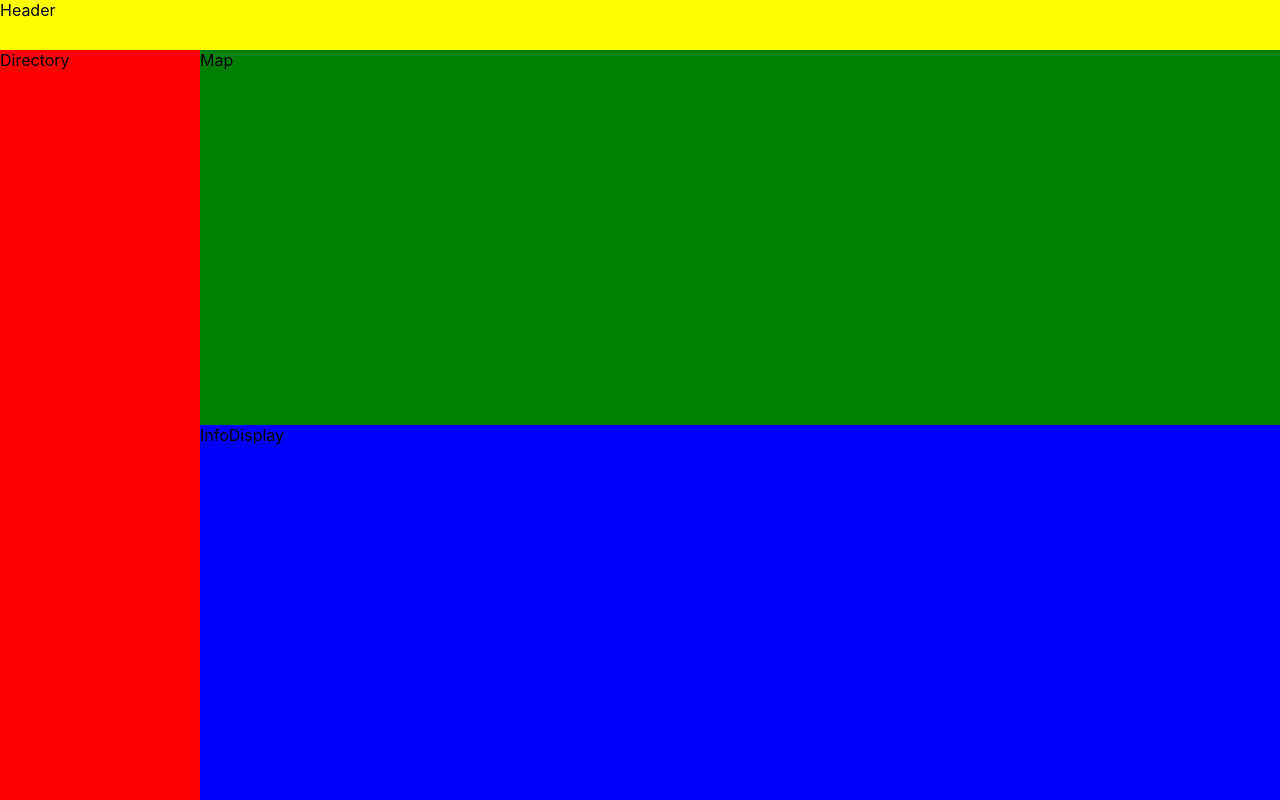
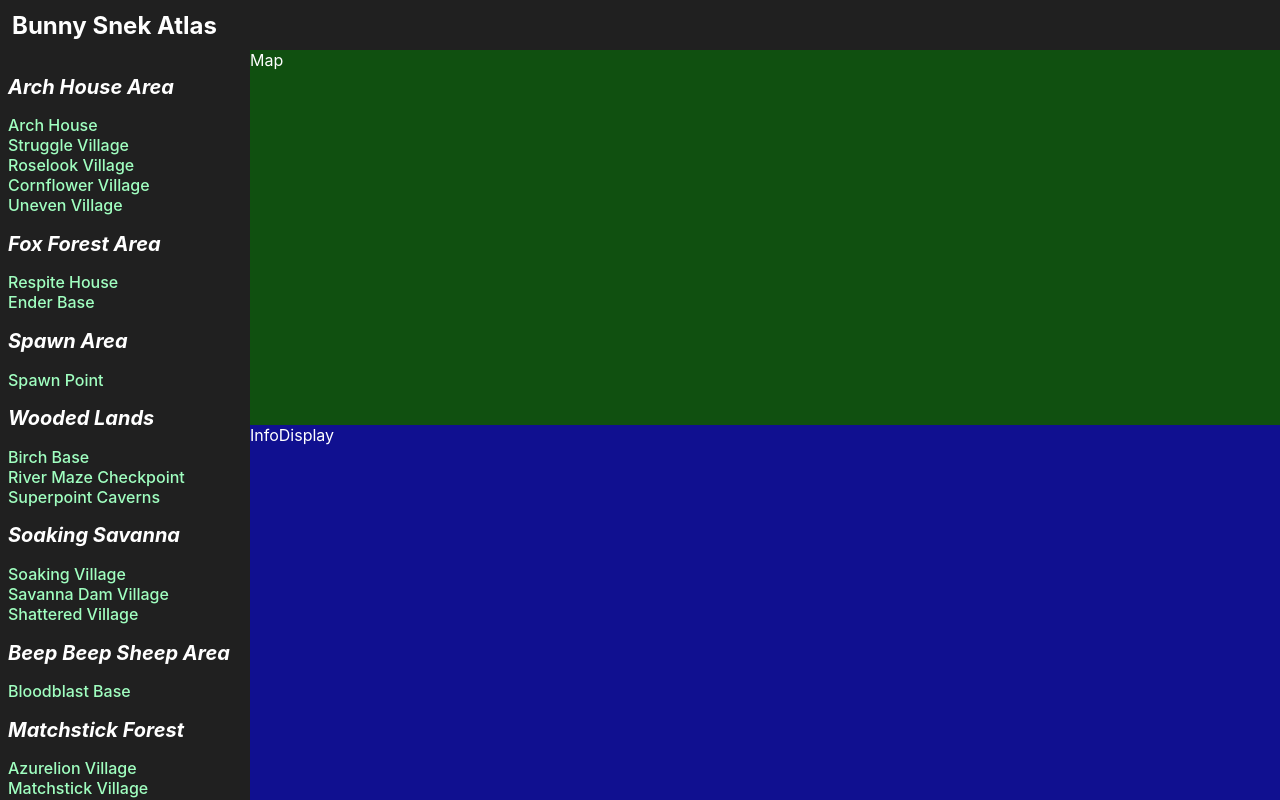
Before and after one commit to mstop4/bunny-snek-atlas-app, a React (Create React App) app: page / in a window 1280 px wide. Built offline with nearby package versions, Linux system fonts and the light colour scheme.

Commit message:
add directory

```diff
--- a/src/components/App.css
+++ b/src/components/App.css
@@ -2,6 +2,7 @@
   display: grid;
   width: 100%;
   height: 100%;
-  grid-template-columns: minmax(200px, 1fr) 7fr;
+  grid-template-columns: minmax(250px, 1fr) 7fr;
   grid-template-rows: minmax(50px, 1fr) 7.5fr 7.5fr;
+  background-color: #202020;
 }
--- a/src/components/Directory.css
+++ b/src/components/Directory.css
@@ -1,7 +1,27 @@
 .Directory-container {
-  background-color: red;
+  padding: 0.5rem 0.5rem 2rem;
   grid-row-start: 2;
   grid-row-end: 4;
   grid-column-start: 1;
   grid-column-end: 2;
+  overflow-x: hidden;
+  overflow-y: scroll;
 }
+
+.Directory-regionSection > ul {
+  margin: 0;
+  padding-left: 0;
+  list-style: none;
+}
+
+.Directory-regionSection > h2 {
+  font-size: 1.25rem;
+  font-style: italic;
+}
+
+.Directory-placeLink {
+  font-size: 1rem;
+  font-weight: 500;
+  text-decoration: none;
+  color: #a0ffc0;
+}
--- a/src/components/Directory.jsx
+++ b/src/components/Directory.jsx
@@ -1,9 +1,42 @@
 import './Directory.css';
+import placesJson from '../data/placesOfInterest.json';
+
+const RegionSection = (props) => {
+  const { region } = props;
+  const placesList = [];
+
+  for (const place of region.places) {
+    placesList.push(
+      <li key={place.name}>
+        <a className="Directory-placeLink" href="">{place.name}</a>
+      </li>
+    );
+  }
+
+  return (
+    <div className="Directory-regionSection">
+      <h2>{region.regionName}</h2>
+      <ul>
+        {placesList}
+      </ul>
+    </div>
+  )
+}
 
 const Directory = () => {
+  const placesSections = [];
+
+  for (const region of placesJson) {
+    placesSections.push(
+    <RegionSection
+      key={region.regionName}
+      region={region}
+    />);
+  }
+
   return (
     <div className="Directory-container">
-      Directory
+      {placesSections}
     </div>
   )
 }
--- a/src/components/Header.css
+++ b/src/components/Header.css
@@ -1,7 +1,13 @@
 .Header-container {
-  background-color: yellow;
+  display: flex;
+  align-items: center;
+  justify-content: flex-start;
   grid-row-start: 1;
   grid-row-end: 2;
   grid-column-start: 1;
   grid-column-end: 3;
 }
+
+.Header-container > h1 {
+  margin-left: 0.75rem;
+}
--- a/src/components/Header.jsx
+++ b/src/components/Header.jsx
@@ -3,7 +3,7 @@ import './Header.css';
 const Header = () => {
   return (
     <header className="Header-container">
-      Header
+      <h1>Bunny Snek Atlas</h1>
     </header>
   )
 }
--- a/src/components/InfoDisplay.css
+++ b/src/components/InfoDisplay.css
@@ -1,5 +1,5 @@
 .InfoDisplay-container {
-  background-color: blue;
+  background-color: rgba(0, 0, 255, 0.5);
   grid-row-start: 3;
   grid-row-end: 4;
   grid-column-start: 2;
--- a/src/components/Map.css
+++ b/src/components/Map.css
@@ -1,5 +1,5 @@
 .Map-container {
-  background-color: green;
+  background-color: rgba(0, 128, 0, 0.5);
   grid-row-start: 2;
   grid-row-end: 3;
   grid-column-start: 2;
--- /dev/null
+++ b/src/data/placesOfInterest.json
@@ -0,0 +1,144 @@
+[
+  {
+    "regionName": "Arch House Area",
+    "places": [
+      {
+        "id": 1,
+        "name": "Arch House"
+      },
+      {
+        "id": 2,
+        "name": "Struggle Village"
+      },
+      {
+        "id": 3,
+        "name": "Roselook Village"
+      },
+      {
+        "id": 4,
+        "name": "Cornflower Village"
+      },
+      {
+        "id": 5,
+        "name": "Uneven Village"
+      }
+    ]
+  },
+  {
+    "regionName": "Fox Forest Area",
+    "places": [
+      {
+        "id": 6,
+        "name": "Respite House"
+      },
+      {
+        "id": 7,
+        "name": "Ender Base"
+      }
+    ]
+  },
+  {
+    "regionName": "Spawn Area",
+    "places": [
+      {
+        "id": 8,
+        "name": "Spawn Point"
+      }
+    ]
+  },
+  {
+    "regionName": "Wooded Lands",
+    "places": [
+      {
+        "id": 9,
+        "name": "Birch Base"
+      },
+      {
+        "id": 10,
+        "name": "River Maze Checkpoint"
+      },
+      {
+        "id": 11,
+        "name": "Superpoint Caverns"
+      }
+    ]
+  },
+  {
+    "regionName": "Soaking Savanna",
+    "places": [
+      {
+        "id": 12,
+        "name": "Soaking Village"
+      },
+      {
+        "id": 13,
+        "name": "Savanna Dam Village"
+      },
+      {
+        "id": 14,
+        "name": "Shattered Village"
+      }
+    ]
+  },
+  {
+    "regionName": "Beep Beep Sheep Area",
+    "places": [
+      {
+        "id": 15,
+        "name": "Bloodblast Base"
+      }
+    ]
+  },
+  {
+    "regionName": "Matchstick Forest",
+    "places": [
+      {
+        "id": 16,
+        "name": "Azurelion Village"
+      },
+      {
+        "id": 17,
+        "name": "Matchstick Village"
+      }
+    ]
+  },
+  {
+    "regionName": "Para-Arch Area",
+    "places": [
+      {
+        "id": 18,
+        "name": "Turtle Golem Village"
+      },
+      {
+        "id": 19,
+        "name": "Beaver Dam Village"
+      },
+      {
+        "id": 20,
+        "name": "Turtle-Beaver Resevoir"
+      },
+      {
+        "id": 21,
+        "name": "Otter Dam Village"
+      }
+    ]
+  },
+  {
+    "regionName": "Bastion Area",
+    "places": [
+      {
+        "id": 22,
+        "name": "Bastion Crevasse"
+      }
+    ]
+  },
+  {
+    "regionName": "Shattered Lands",
+    "places": [
+      {
+        "id": 23,
+        "name": "Shattered Lands Base"
+      }
+    ]
+  }
+]
--- a/src/index.css
+++ b/src/index.css
@@ -5,6 +5,7 @@ html {
 body {
   margin: 0;
   height: 100%;
+  color: white;
   font-family: -apple-system, BlinkMacSystemFont, 'Segoe UI', 'Roboto', 'Oxygen',
     'Ubuntu', 'Cantarell', 'Fira Sans', 'Droid Sans', 'Helvetica Neue',
     sans-serif;
```
